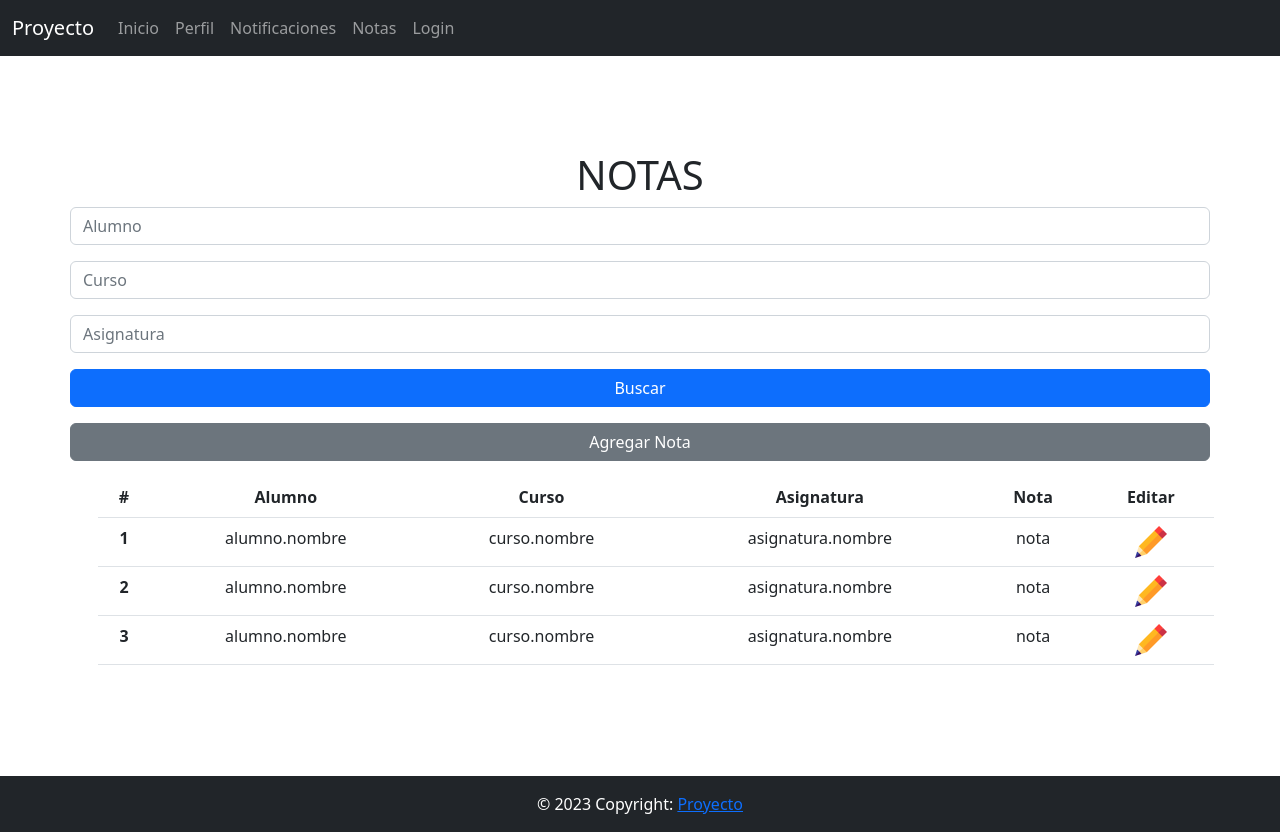
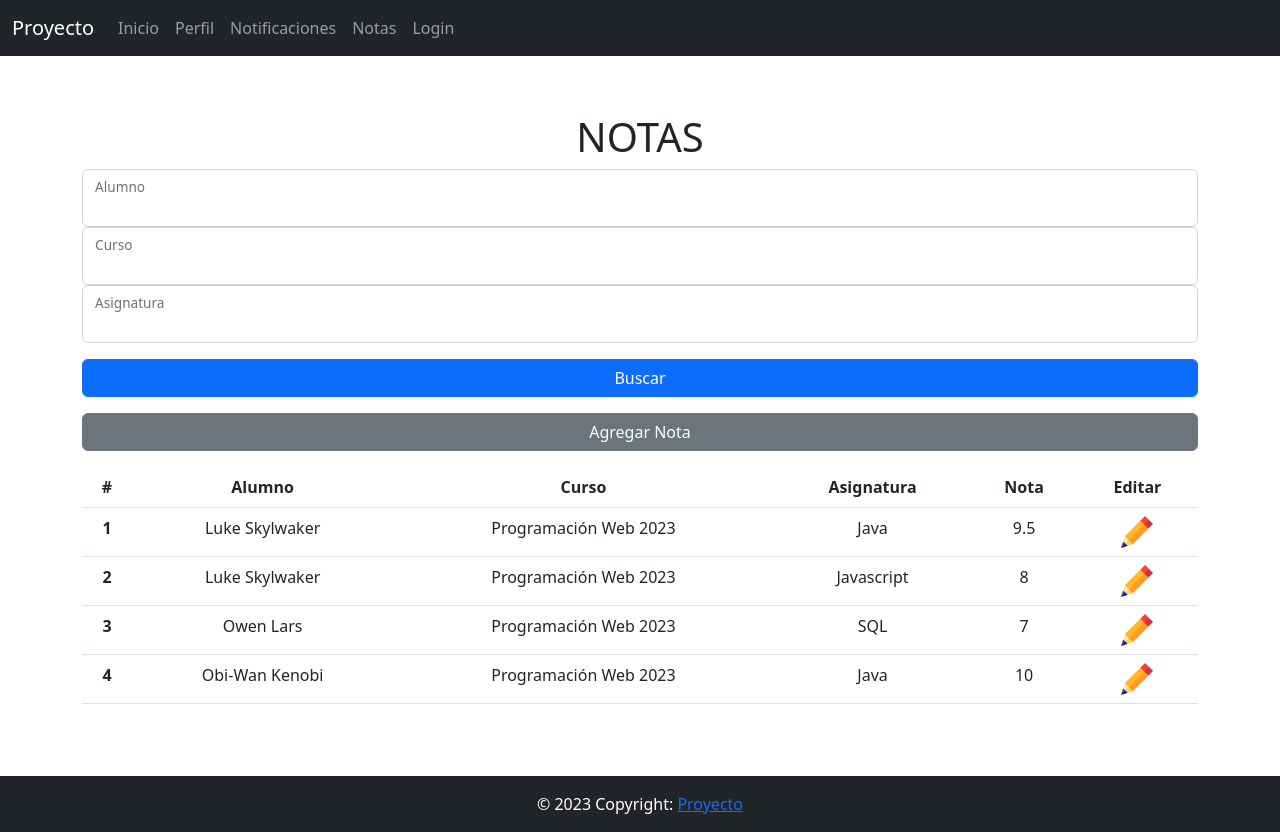
Before and after one commit to abanoj/proyecto-adecco-angular, an Angular app: page /report in a window 1280 px wide. Built offline with nearby package versions, Linux system fonts and the light colour scheme.

Commit message:
Mejoras en formularios, añadidas interfaces

```diff
--- a/src/app/app.component.html
+++ b/src/app/app.component.html
@@ -5,22 +5,22 @@
     aria-controls="navbarNav" aria-expanded="false" aria-label="Toggle navigation">
     <span class="navbar-toggler-icon"></span>
   </button>
-  <div class="collapse navbar-collapse" id="navbarNav">
+  <div class="collapse navbar-collapse" id="navbarNav" #navbarCollapse>
     <ul class="navbar-nav">
       <li class="nav-item">
-        <a class="nav-link" routerLink="home">Inicio</a>
+        <a class="nav-link" routerLink="/home" (click)="cerrarMenu()">Inicio</a>
       </li>
       <li class="nav-item">
-        <a class="nav-link" routerLink="profile">Perfil</a>
+        <a class="nav-link" routerLink="/profile" (click)="cerrarMenu()">Perfil</a>
       </li>
       <li class="nav-item">
-        <a class="nav-link" routerLink="notifications">Notificaciones</a>
+        <a class="nav-link" routerLink="/notifications" (click)="cerrarMenu()">Notificaciones</a>
       </li>
       <li class="nav-item">
-        <a class="nav-link" routerLink="report">Notas</a>
+        <a class="nav-link" routerLink="/report" (click)="cerrarMenu()">Notas</a>
       </li>
       <li class="nav-item">
-        <a class="nav-link" routerLink="login">Login</a>
+        <a class="nav-link" routerLink="/login" (click)="cerrarMenu()">Login</a>
       </li>
     </ul>
   </div>
--- a/src/app/app.component.ts
+++ b/src/app/app.component.ts
@@ -1,4 +1,4 @@
-import { Component } from '@angular/core';
+import { Component, ElementRef, ViewChild } from '@angular/core';
 
 @Component({
   selector: 'app-root',
@@ -7,4 +7,10 @@ import { Component } from '@angular/core';
 })
 export class AppComponent {
   title = 'proyecto-angular';
+  // Para que el menu desplegable cierre al hacer click con routerlink
+  @ViewChild('navbarCollapse', { static: false}) navbarCollapse!: ElementRef;
+
+  cerrarMenu() {
+    this.navbarCollapse?.nativeElement.classList.remove('show');
+  }
 }
--- /dev/null
+++ b/src/app/nota.ts
@@ -0,0 +1,6 @@
+export interface Nota {
+  alumno: String;
+  curso: String;
+  asignatura: String;
+  nota: number;
+}
--- a/src/app/profile/profile.component.html
+++ b/src/app/profile/profile.component.html
@@ -1,5 +1,5 @@
 <main class="container text-center" style="min-height: 90vh;">
-    <h1>PERFIL</h1>
+    <h1 class="my-2">PERFIL</h1>
     <section class="row">
         <!-- Foto y Nombre -->
         <div class="col-lg-4">
@@ -10,7 +10,7 @@
                 <div class="card-body text-center">
                     <img src="https://mdbcdn.b-cdn.net/img/Photos/new-templates/bootstrap-chat/ava3.webp" alt="avatar"
                         class="rounded-circle img-fluid" style="width: 150px;">
-                    <h5 class="my-3">{{nombre}} {{apellido}}</h5>
+                    <h5 class="my-3">{{usuario.nombre}} {{usuario.apellido}}</h5>
                     <p class="text-muted mb-1">Curso: {{curso}}</p>
                     <p class="text-muted mb-4">Promedio de Notas: {{promedio}}</p>
                 </div>
@@ -26,7 +26,7 @@
                             <p class="mb-0">Nombre:</p>
                         </div>
                         <div class="col-sm-9">
-                            <p class="text-muted mb-0">{{nombre}} {{apellido}}</p>
+                            <p class="text-muted mb-0">{{usuario.nombre}} {{usuario.apellido}}</p>
                         </div>
                     </div>
                     <hr>
@@ -35,7 +35,7 @@
                             <p class="mb-0">Email</p>
                         </div>
                         <div class="col-sm-9">
-                            <p class="text-muted mb-0">{{email}}</p>
+                            <p class="text-muted mb-0">{{usuario.email}}</p>
                         </div>
                     </div>
                     <hr>
@@ -44,7 +44,7 @@
                             <p class="mb-0">Mobile</p>
                         </div>
                         <div class="col-sm-9">
-                            <p class="text-muted mb-0">{{phone}}</p>
+                            <p class="text-muted mb-0">{{usuario.telefono}}</p>
                         </div>
                     </div>
                     <hr>
@@ -53,7 +53,7 @@
                             <p class="mb-0">Dirección</p>
                         </div>
                         <div class="col-sm-9">
-                            <p class="text-muted mb-0">{{address}}</p>
+                            <p class="text-muted mb-0">{{usuario.direccion}}</p>
                         </div>
                     </div>
                 </div>
--- a/src/app/profile/profile.component.ts
+++ b/src/app/profile/profile.component.ts
@@ -1,4 +1,5 @@
 import { Component } from '@angular/core';
+import { Usuario } from '../usuario';
 
 @Component({
   selector: 'app-profile',
@@ -7,11 +8,19 @@ import { Component } from '@angular/core';
 })
 
 export class ProfileComponent {
-  nombre: String = "Luke";
-  apellido: String = "Skywalker";
-  email: String = "lskywalker@mail.com";
-  phone: number = 612345678;
-  address: String = "Tatooine";
+  usuario: Usuario = {
+    dni: "86257123N",
+    nombre: "Luke",
+    apellido: "Skywalker",
+    username: "lskywalker",
+    password: "l21sa@848$",
+    telefono: 612345678,
+    email: "lskywalker@mail.com",
+    direccion: "Tatooine",
+    tipo: 1,
+    activo: true
+  }
+
   curso: String = "Programación Web FullStack";
   promedio: number = 10;
 }
--- a/src/app/report/report.component.html
+++ b/src/app/report/report.component.html
@@ -1,25 +1,25 @@
 <div class="container d-flex text-center align-items-center" style="min-height: 90vh;">
-  <main class="col mx-auto">
+  <main class="w-100 m-auto">
     <h1>NOTAS</h1>
-    <form method="get">
-      <div class="row mb-3">
-        <input type="text" class="form-control" id="alumno" placeholder="Alumno">
+    <form class="mb-3" method="get">
+      <div class="form-floating">
+        <input type="text" class="form-control" id="alumno" name="alumno">
+        <label for="alumno">Alumno</label>
       </div>
-      <div class="row mb-3">
-        <input type="text" class="form-control" id="curso" placeholder="Curso">
+      <div class="form-floating">
+        <input type="text" class="form-control" id="curso" name="curso">
+        <label for="curso">Curso</label>
       </div>
-      <div class="row mb-3">
-        <input type="text" class="form-control" id="asignatura" placeholder="Asignatura">
+      <div class="form-floating mb-3">
+        <input type="text" class="form-control" id="asignatura" name="asignatura">
+        <label for="asignatura">Asignatura</label>
       </div>
-      <div class="row mb-3">
-        <button type="submit" class="btn btn-primary">Buscar</button>
-      </div>
+      <button type="submit" class="w-100 btn btn-primary">Buscar</button>
     </form>
-    <div class="btnAgregar row mb-3">
-      <button type="submit" class="btn btn-secondary" data-bs-toggle="modal" data-bs-target="#modalAgregarNota">Agregar Nota</button>
-    </div>
 
-    <table class="table m-3">
+    <button type="submit" class="w-100 mb-3 btn btn-secondary" data-bs-toggle="modal" data-bs-target="#modalAgregarNota">Agregar Nota</button>
+
+    <table class="table">
       <thead>
         <tr>
           <th scope="col">#</th>
@@ -31,30 +31,12 @@
         </tr>
       </thead>
       <tbody>
-        <tr>
-          <th scope="row">1</th>
-          <td>alumno.nombre</td>
-          <td>curso.nombre</td>
-          <td>asignatura.nombre</td>
-          <td>nota</td>
-          <td><a href="http://" target="_blank" rel="noopener noreferrer" data-bs-toggle="modal"
-              data-bs-target="#modalEditarNota"><img src="../../assets/img/edit.png" alt="Logo editar"></a></td>
-        </tr>
-        <tr>
-          <th scope="row">2</th>
-          <td>alumno.nombre</td>
-          <td>curso.nombre</td>
-          <td>asignatura.nombre</td>
-          <td>nota</td>
-          <td><a href="http://" target="_blank" rel="noopener noreferrer" data-bs-toggle="modal"
-              data-bs-target="#modalEditarNota"><img src="../../assets/img/edit.png" alt="Logo editar"></a></td>
-        </tr>
-        <tr>
-          <th scope="row">3</th>
-          <td>alumno.nombre</td>
-          <td>curso.nombre</td>
-          <td>asignatura.nombre</td>
-          <td>nota</td>
+        <tr *ngFor="let nota of notas; let i = index">
+          <th scope="row">{{i+1}}</th>
+          <td>{{nota.alumno}}</td>
+          <td>{{nota.curso}}</td>
+          <td>{{nota.asignatura}}</td>
+          <td>{{nota.nota}}</td>
           <td><a href="http://" target="_blank" rel="noopener noreferrer" data-bs-toggle="modal"
               data-bs-target="#modalEditarNota"><img src="../../assets/img/edit.png" alt="Logo editar"></a></td>
         </tr>
@@ -75,7 +57,7 @@
             <input type="text" class="form-control mb-3" id="inputAsignatura" name="asignatura" placeholder="asignatura"
               disabled>
             <input type="text" class="form-control mb-3" id="inputAlumno" name="alumno" placeholder="alumno" disabled>
-            <input type="number" class="form-control mb-3" id="inputNota" name="nota" min="0" max="10"
+            <input type="number" class="form-control mb-3" id="inputNota" name="nota" min="0" max="10" step="0.1"
               placeholder="nota">
             <div class="text-center">
               <input type="button" class="btn btn-danger" data-bs-toggle="modal" data-bs-target="#modalConfirmar"
@@ -123,7 +105,7 @@
             <input type="text" class="form-control mb-3" id="inputAsignatura" name="asignatura"
               placeholder="asignatura">
             <input type="text" class="form-control mb-3" id="inputAlumno" name="alumno" placeholder="alumno">
-            <input type="number" class="form-control mb-3" id="inputNota" name="nota" min="0" max="10"
+            <input type="number" class="form-control mb-3" id="inputNota" name="nota" min="0" max="10" step="0.1"
               placeholder="nota">
             <div class="text-center">
               <input type="button" class="btn btn-danger" data-bs-dismiss="modal" value="Cerrar">
--- a/src/app/report/report.component.ts
+++ b/src/app/report/report.component.ts
@@ -1,4 +1,6 @@
 import { Component } from '@angular/core';
+
+import { Nota } from '../nota';
 
 @Component({
   selector: 'app-report',
@@ -6,5 +8,28 @@ import { Component } from '@angular/core';
   styleUrls: ['./report.component.css']
 })
 export class ReportComponent {
-
+  notas: Nota[] = [
+    { alumno: "Luke Skylwaker",
+      curso: "Programación Web 2023",
+      asignatura: "Java",
+      nota: 9.5
+    },
+    { alumno: "Luke Skylwaker",
+      curso: "Programación Web 2023",
+      asignatura: "Javascript",
+      nota: 8
+    },
+    {
+      alumno: "Owen Lars",
+      curso: "Programación Web 2023",
+      asignatura: "SQL",
+      nota: 7
+    },
+    {
+      alumno: "Obi-Wan Kenobi",
+      curso: "Programación Web 2023",
+      asignatura: "Java",
+      nota: 10
+    }
+  ]
 }
--- /dev/null
+++ b/src/app/usuario.ts
@@ -0,0 +1,13 @@
+export interface Usuario {
+  dni: String;
+  nombre: String;
+  apellido: String;
+  email: String;
+  username: String;
+  password: String;
+  foto?: String;
+  direccion?: String;
+  telefono?: number;
+  tipo: number;
+  activo: boolean;
+}
```
Also changed, not shown: src/app/home/home.component.ts (line endings or trailing spaces).
